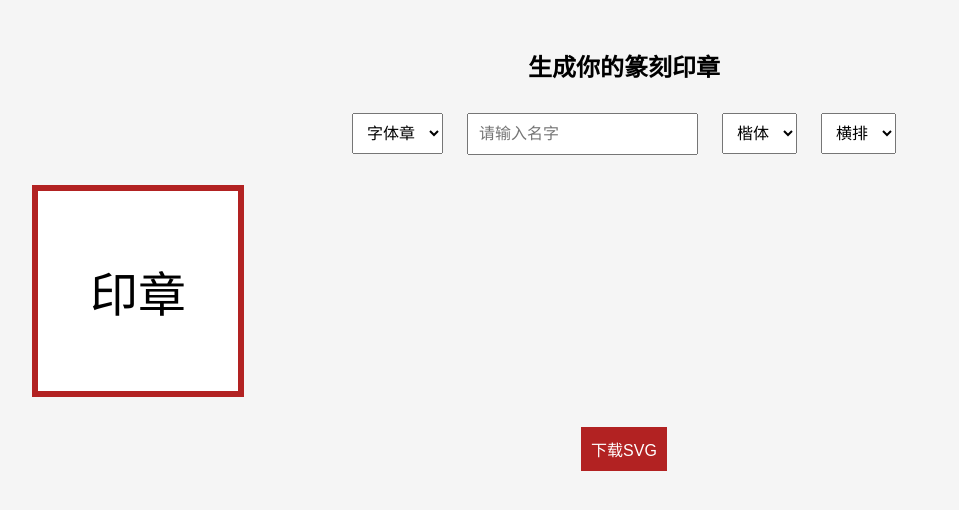
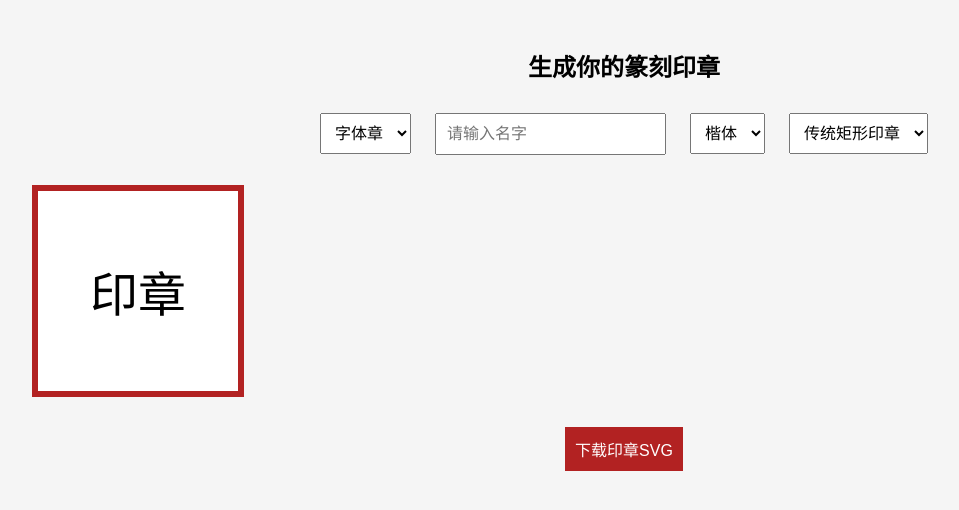
Before and after one commit to OOIOC/scc, a plain HTML site: page index.html in a window 1280 px wide. Shown: the whole page, without its empty margins (16-975 px from the left). Drawn offline with Linux system fonts and the light colour scheme.

Commit message:
Update index.html

```diff
--- a/index.html
+++ b/index.html
@@ -54,19 +54,21 @@
   <select id="fontSelect">
     <option value="KaiTi">楷体</option>
     <option value="STKaiti">宋体</option>
+    <!-- 更多字体可以在这里添加 -->
   </select>
 
   <!-- 文字排列选择 -->
   <select id="layoutSelect">
-    <option value="horizontal">横排</option>
-    <option value="vertical">竖排</option>
+    <option value="rectangle">传统矩形印章</option>
+    <option value="horizontal">横向排列</option>
+    <option value="vertical">竖向排列</option>
   </select>
 
   <!-- 实时展示印章 -->
   <div id="stamp">印章</div>
 
   <!-- 下载SVG按钮 -->
-  <button id="downloadBtn">下载SVG</button>
+  <button id="downloadBtn">下载印章SVG</button>
 
   <script src="https://cdn.jsdelivr.net/npm/js2svg@1.2.0/js2svg.min.js"></script>
   <script>
@@ -94,6 +96,8 @@
       // 设置文字排列方式
       if (layout === "vertical") {
         stamp.style.writingMode = "vertical-rl";
+      } else if (layout === "horizontal") {
+        stamp.style.writingMode = "horizontal-tb";
       } else {
         stamp.style.writingMode = "horizontal-tb";
       }
```
